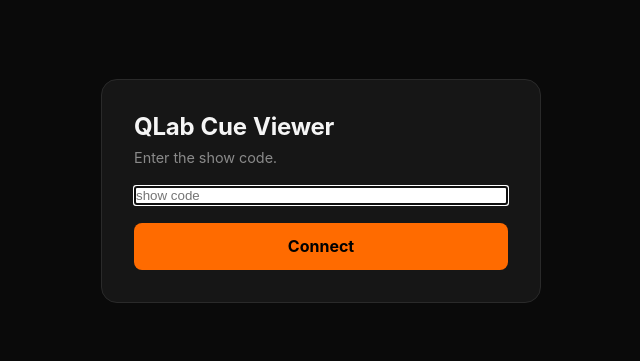
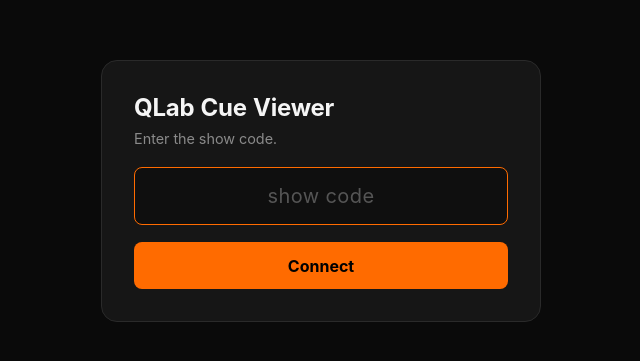
Before and after one commit to taamrove/qlab-cue-viewer-web, a website built with Vite: page index.html in a window 1280 px wide. Shown: the part 209-570 px from the top of the page, without its empty margins (319-959 px from the left). Built offline with nearby package versions, Linux system fonts and the light colour scheme; no server answers.

Commit message:
Style the show-code input properly (was browser-default white)

```diff
--- a/src/style.css
+++ b/src/style.css
@@ -76,7 +76,8 @@
   letter-spacing: 0.08em;
   color: var(--muted);
 }
-.field input {
+.field input,
+.code-input {
   background: #0f0f0f;
   border: 1px solid var(--line);
   border-radius: 0.5rem;
@@ -87,11 +88,23 @@
   width: 100%;
   transition: border-color 120ms ease;
 }
-.field input::placeholder { color: #555; }
-.field input:focus {
+.field input::placeholder,
+.code-input::placeholder { color: #555; }
+.field input:focus,
+.code-input:focus {
   outline: none;
   border-color: var(--accent);
 }
+
+/* Primary code input is the only input most of the time — make it bigger
+ * and more prominent than the secondary password field. */
+.code-input {
+  font-size: 1.25rem;
+  padding: 1rem;
+  text-align: center;
+  letter-spacing: 0.02em;
+}
+.code-input::placeholder { letter-spacing: 0.02em; }
 .connect-error {
   background: rgba(231, 76, 60, 0.15);
   border: 1px solid rgba(231, 76, 60, 0.4);
```
